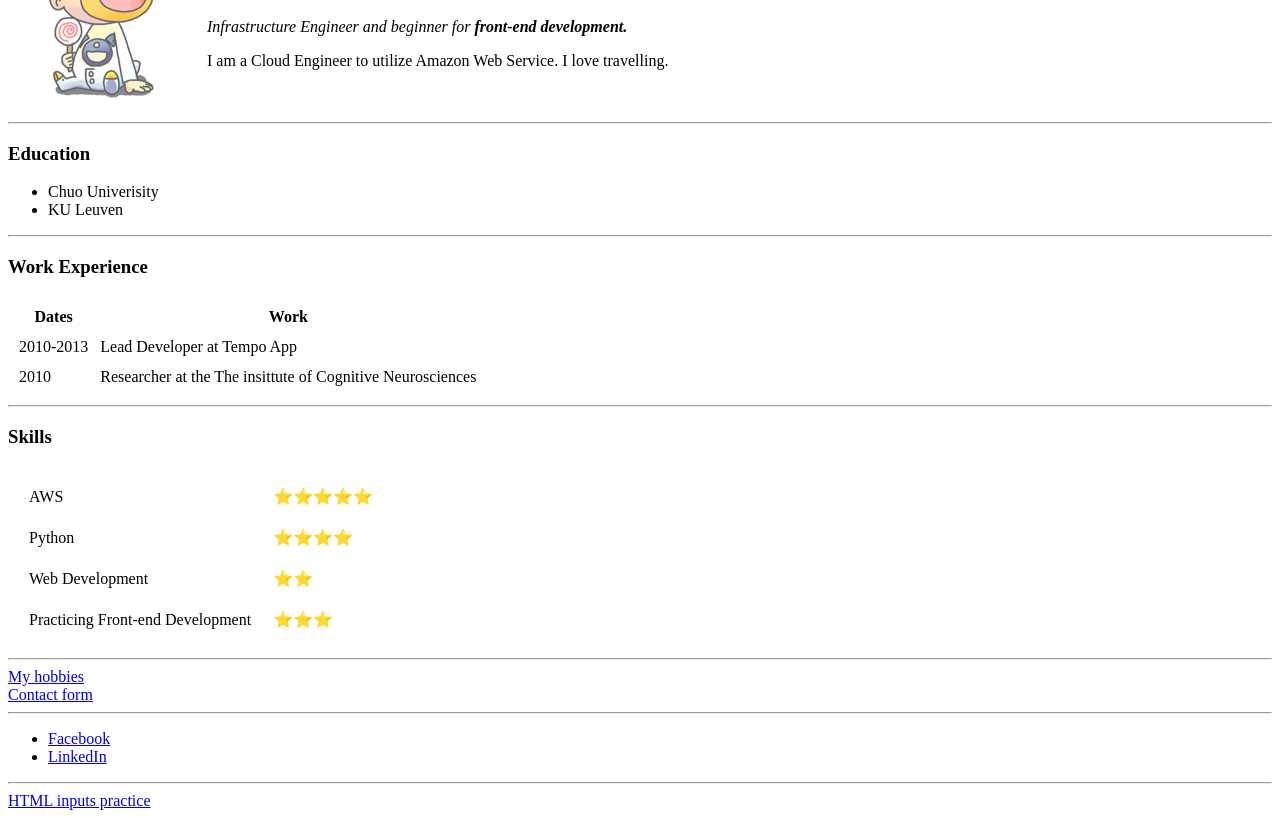
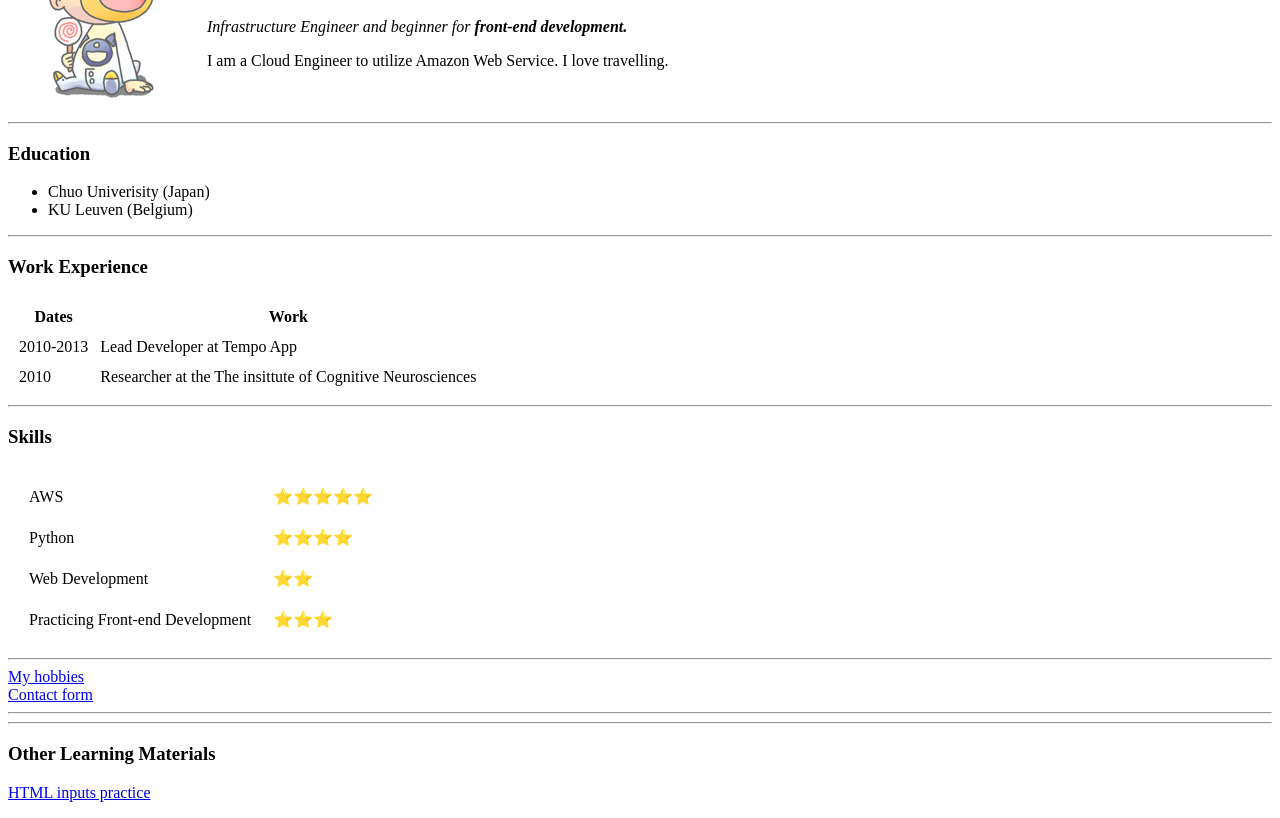
Before and after one commit to catakaevy/cv, a plain HTML site: page index.html in a window 1280 px wide. Shown: the part 92-910 px from the top of the page. Drawn offline with Linux system fonts and the light colour scheme.

Commit message:
FIX: some changes for html to look nicer

```diff
--- a/index.html
+++ b/index.html
@@ -15,8 +15,8 @@
        <hr>
        <h3>Education</h3>
        <ul>
-        <li>Chuo Univerisity</li>
-        <li>KU Leuven</li>
+        <li>Chuo Univerisity (Japan)</li>
+        <li>KU Leuven (Belgium)</li>
        </ul>
        <hr>
        <!-- Creating Table Here -->
@@ -67,11 +67,12 @@
        <a href="hobby.html">My hobbies</a><br>
        <a href="contact-me.html">Contact form</a><br>
        <hr>
-       <ul>
+       <!-- <ul>
         <li><a href="https://www.facebook.com/profile.php?id=100009773325373">Facebook</a></li>
         <li><a href="https://www.linkedin.com/in/takamitsu-abe/">LinkedIn</a></li>
-       </ul>
+       </ul> -->
     <hr>
+        <h3>Other Learning Materials</h3>
         <a href="inputs.html">HTML inputs practice</a>
     </body>
 </html>
```
